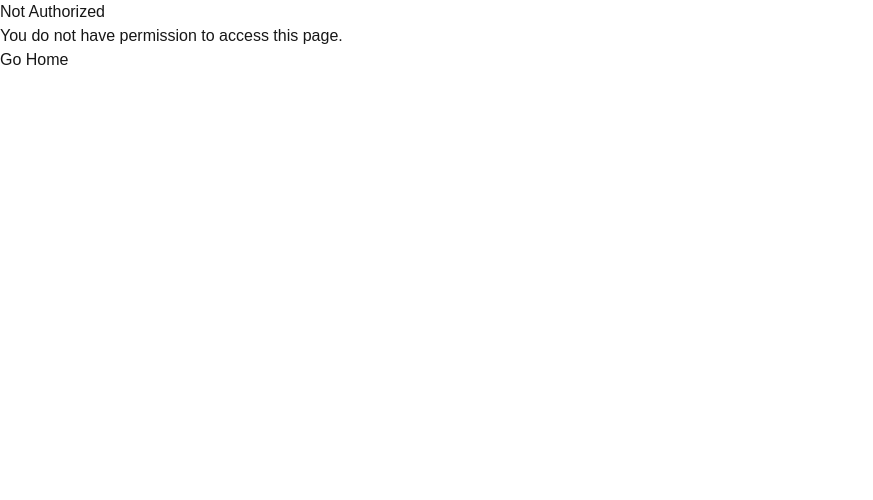
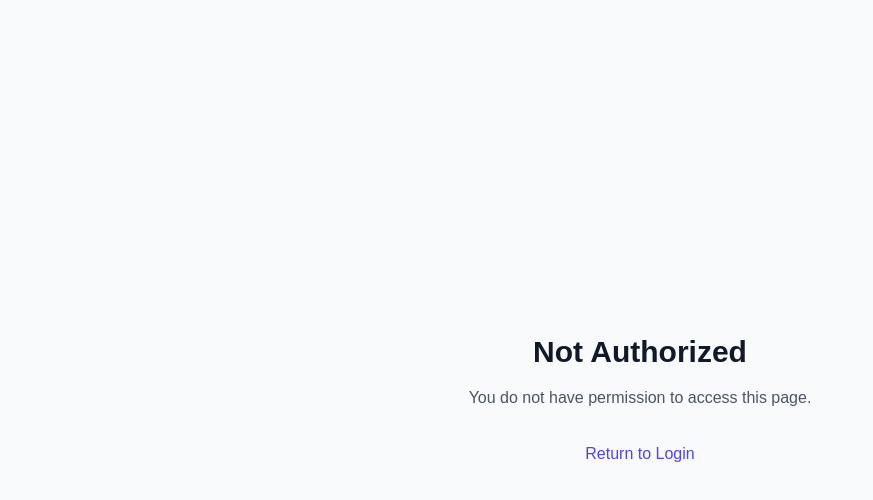
Before and after one commit to Mgtsampayan/rbac, a Next.js app in the folder frontend/: page /not-authorized in a window 1280 px wide. Shown: the top 500 px of the page, without its empty margins (0-873 px from the left). Built offline with nearby package versions, Linux system fonts and the light colour scheme; no server answers.

Commit message:
Enhance Not Authorized page layout and update component name for clarity

```diff
--- a/frontend/app/not-authorized/page.tsx
+++ b/frontend/app/not-authorized/page.tsx
@@ -1,13 +1,24 @@
-"use client"
+'use client';
 
 import Link from 'next/link';
 
-export default function NotAuthorized() {
+export default function NotAuthorizedPage() {
     return (
-        <div>
-            <h1>Not Authorized</h1>
-            <p>You do not have permission to access this page.</p>
-            <Link href="/">Go Home</Link>
+        <div className="min-h-screen flex items-center justify-center bg-gray-50 py-12 px-4 sm:px-6 lg:px-8">
+            <div className="max-w-md w-full text-center">
+                <h2 className="text-3xl font-extrabold text-gray-900 mb-4">
+                    Not Authorized
+                </h2>
+                <p className="text-gray-600 mb-8">
+                    You do not have permission to access this page.
+                </p>
+                <Link
+                    href="/login"
+                    className="text-indigo-600 hover:text-indigo-500 font-medium"
+                >
+                    Return to Login
+                </Link>
+            </div>
         </div>
     );
 }
```
